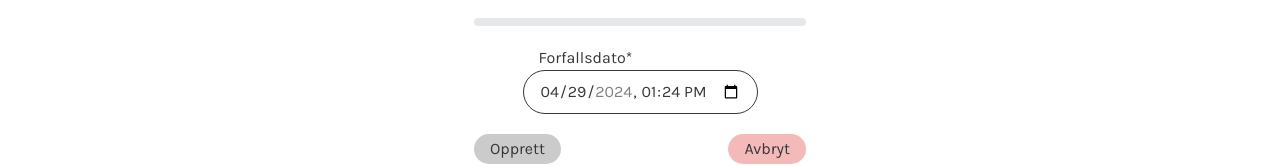
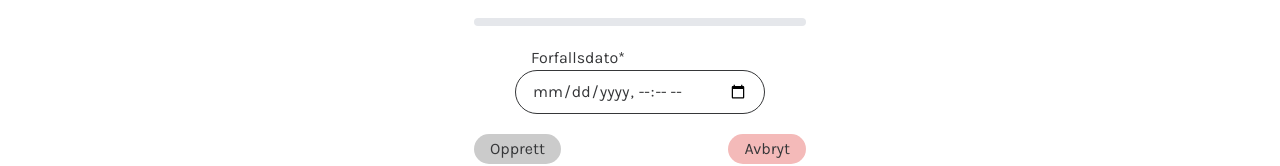
Before and after one commit to haruixu/SpareStiFrontend, a Vue app: page /sparemaal/rediger/ny in a window 1280 px wide. Shown: the part 482-648 px from the top of the page. Built offline with nearby package versions, Linux system fonts and the light colour scheme.

Commit message:
refactor(goal): due date only has a min value

```diff
--- a/src/views/ManageGoalView.vue
+++ b/src/views/ManageGoalView.vue
@@ -7,24 +7,15 @@ import authInterceptor from '@/services/authInterceptor'
 
 const router = useRouter()
 
-const oneWeekFromNow = new Date()
-oneWeekFromNow.setDate(oneWeekFromNow.getDate() + 7)
-const minDate = oneWeekFromNow.toISOString().slice(0, 16)
-
-const thirtyDaysFromNow = new Date()
-thirtyDaysFromNow.setDate(thirtyDaysFromNow.getDate() + 30)
-const maxDate = thirtyDaysFromNow.toISOString().slice(0, 16)
+const selectedDate = ref<string>('')
+const minDate = new Date(new Date().setDate(new Date().getDate() + 1)).toISOString().slice(0, 16)
 
 const goalInstance = ref<Goal>({
-    id: 0,
     title: '',
     saved: 0,
     target: 100,
-    completion: 0,
     description: '',
-    priority: 0,
-    createdOn: undefined,
-    due: minDate + ':00.000Z'
+    due: ''
 })
 
 watch(
@@ -41,15 +32,11 @@ watch(
     }
 )
 
-const selectedDate = ref(minDate)
 watch(
     () => selectedDate.value,
     (newVal) => {
-        if (newVal) {
-            selectedDate.value = newVal < minDate ? minDate : newVal
-            goalInstance.value.due = selectedDate.value + ':00.000Z'
-        }
-        console.log(selectedDate.value)
+        if (newVal < minDate) selectedDate.value = minDate
+        goalInstance.value.due = newVal + ':00.000Z'
     }
 )
 
@@ -178,9 +165,8 @@ const deleteGoal = () => {
             <div class="flex flex-col">
                 <p class="mx-4">Forfallsdato*</p>
                 <input
+                    :min="minDate"
                     v-model="selectedDate"
-                    :max="maxDate"
-                    :min="minDate"
                     placeholder="Forfallsdato"
                     type="datetime-local"
                 />
```
